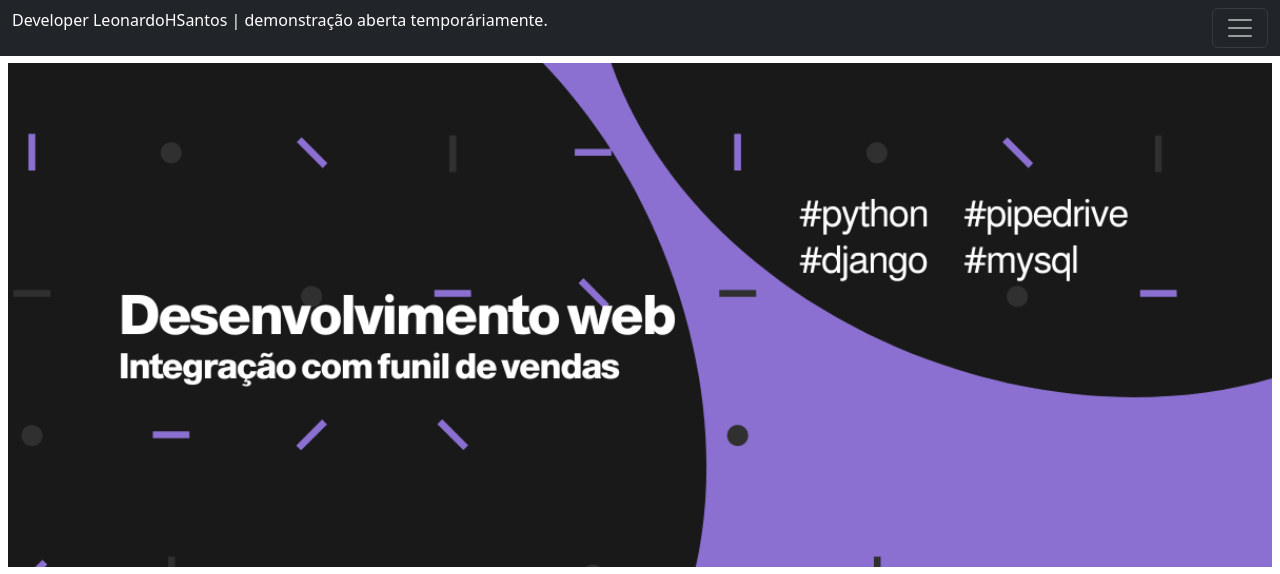
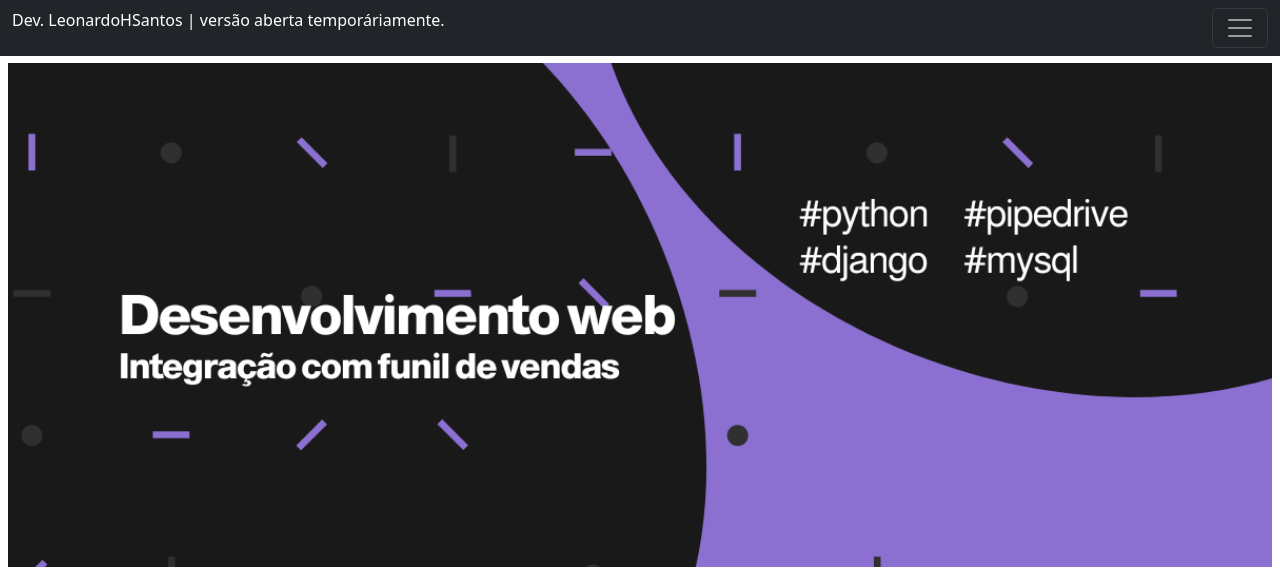
Before and after one commit to LeonardoHSantos/integracao-pipedrive-webhook, a Django app: page / in a window 1280 px wide. Shown: the top 574 px of the page. Run offline with Django 4.2, Linux system fonts and the light colour scheme.

Commit message:
adicionado informação ao navbar sobre demostração do app temporário.

```diff
--- a/pjt_pipedrive/app_webhook/templates/snippets/navbar.html
+++ b/pjt_pipedrive/app_webhook/templates/snippets/navbar.html
@@ -1,7 +1,7 @@
 <div class="container mb-4">
     <nav class="navbar navbar-dark bg-dark fixed-top">
         <div class="container-fluid">
-            <p style="color: white; height: 100%;">Developer LeonardoHSantos | demonstração aberta temporáriamente.</p>
+            <p style="color: white; height: 100%;">Dev. LeonardoHSantos | versão aberta temporáriamente.</p>
             <button class="navbar-toggler" type="button" data-bs-toggle="offcanvas" data-bs-target="#offcanvasDarkNavbar" aria-controls="offcanvasDarkNavbar" aria-label="Toggle navigation">
                 <span class="navbar-toggler-icon"></span>
             </button>
```
